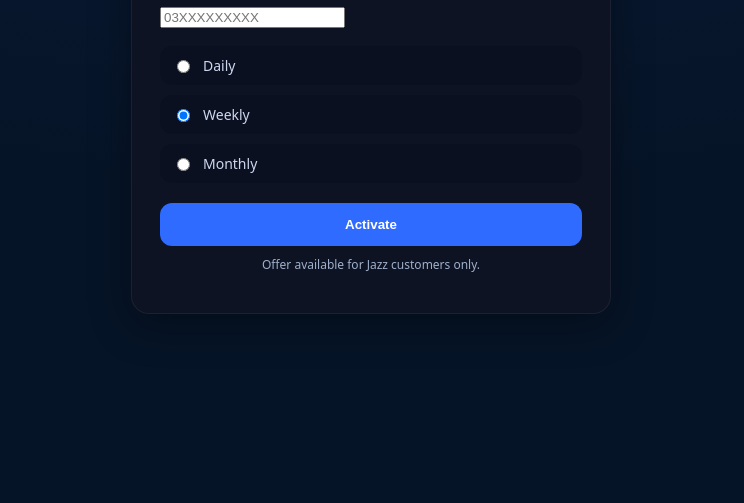
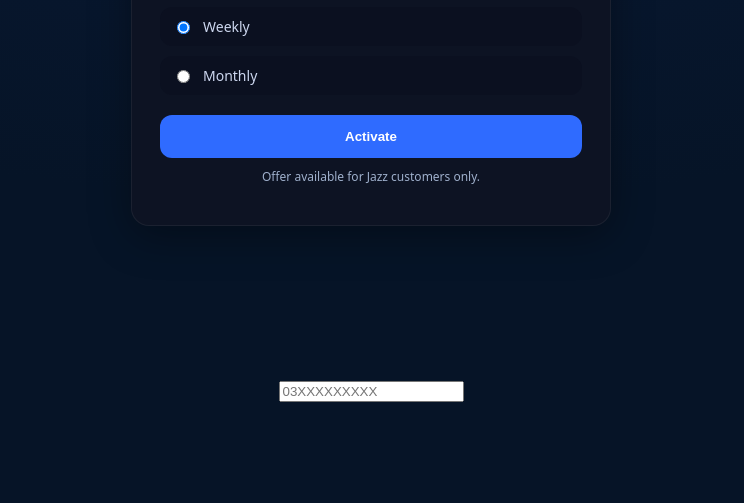
Before and after one commit to khanmuhammadsulieman-svg/Jazz-free-net, a plain HTML site: page Index.html in a window 1280 px wide. Shown: the part 297-800 px from the top of the page, without its empty margins (269-1013 px from the left). Drawn offline with Linux system fonts and the light colour scheme.

Commit message:
Update Index.html
...

```diff
--- a/Index.html
+++ b/Index.html
@@ -126,3 +126,4 @@
   </script>
 </body>
 </html>
+<input type="tel" required pattern="03[0-9]{9}" placeholder="03XXXXXXXXX">
```
